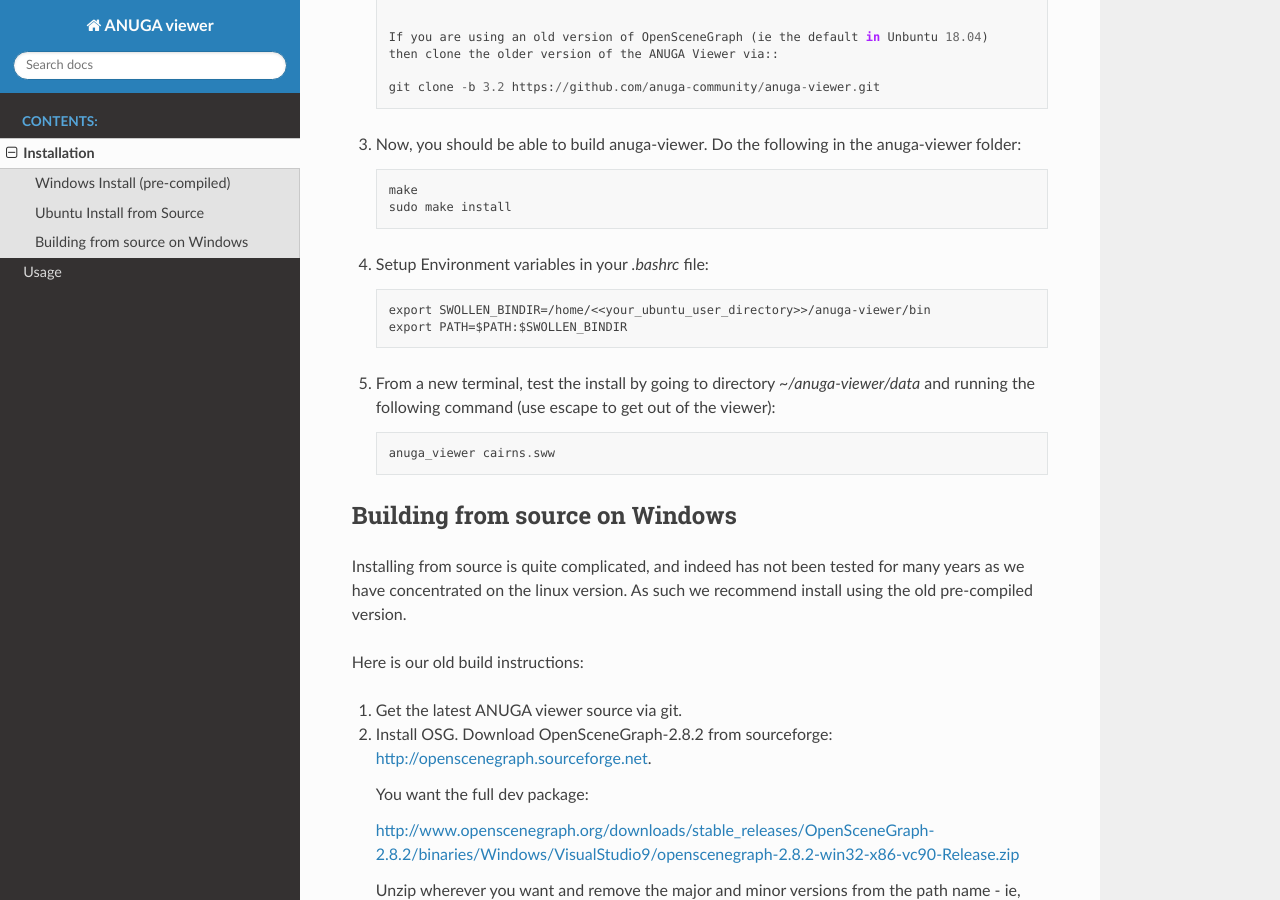
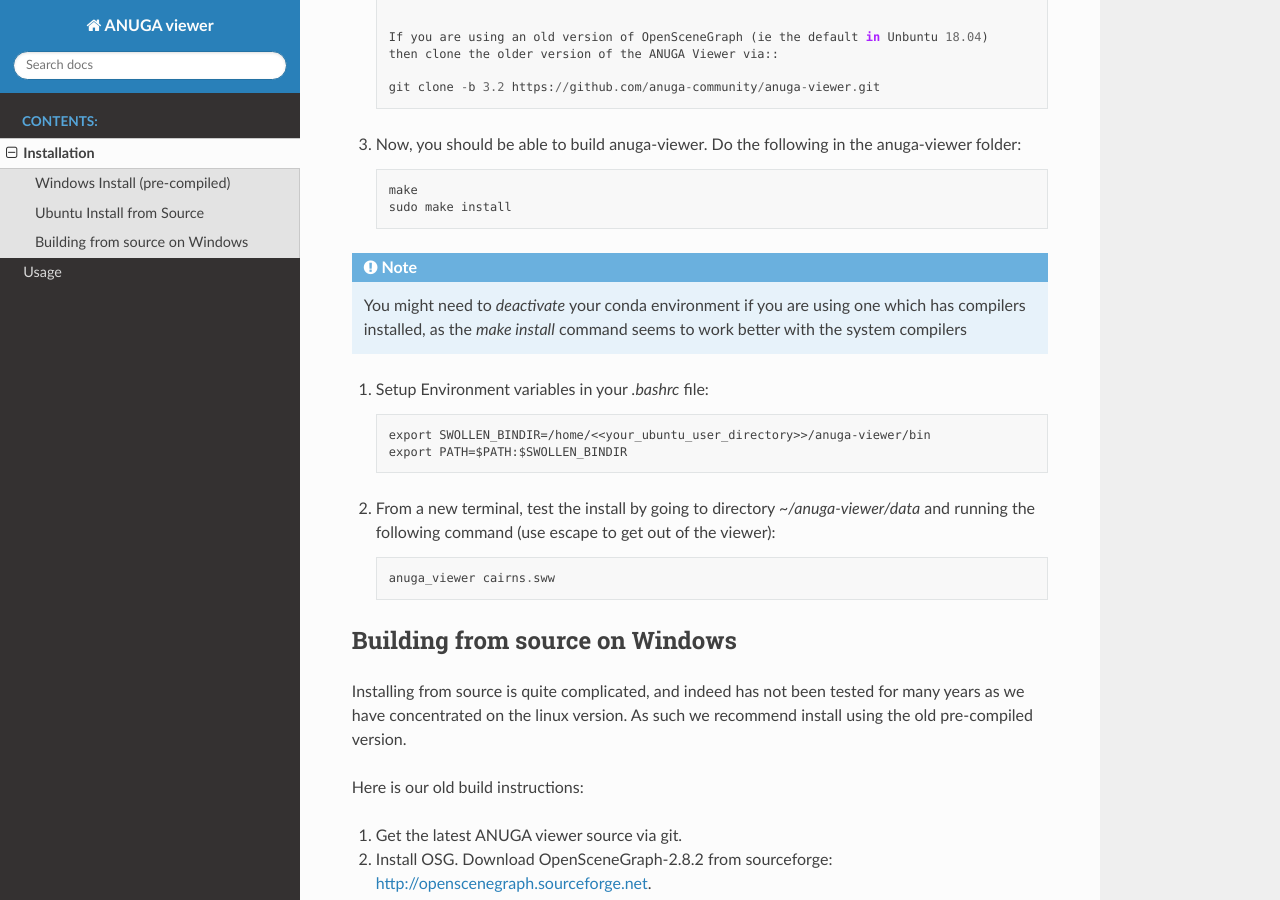
Before and after one commit to GeoscienceAustralia/anuga-viewer, a Sphinx documentation site: the page built from docs/source/installation.rst, in a window 1280 px wide and 900 px high, scrolled down 733 px. Built offline with Sphinx 7.4.7 and the Read the Docs theme 3.1.0, drawn with Linux system fonts in a browser that asks for light colours.

Commit message:
tested install on ubuntu 24.04

```diff
--- a/docs/source/installation.rst
+++ b/docs/source/installation.rst
@@ -38,6 +38,13 @@
 
         make
         sudo make install
+
+.. note::
+
+   You might need to `deactivate` your conda environment if you are using one which
+   has compilers installed, as the `make install` command seems to work better with the system compilers
+
+
 
 #. Setup Environment variables in your `.bashrc` file::
 
```
